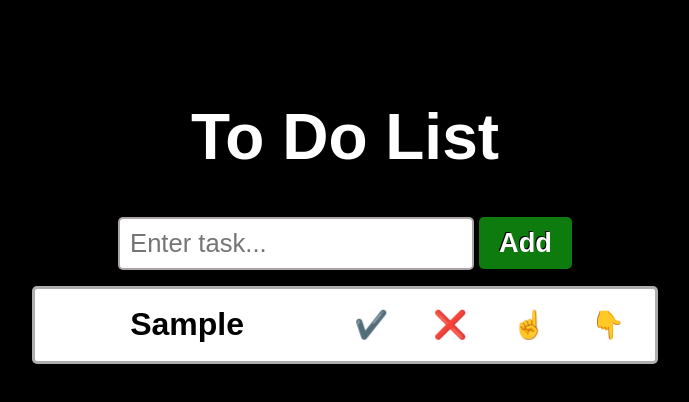
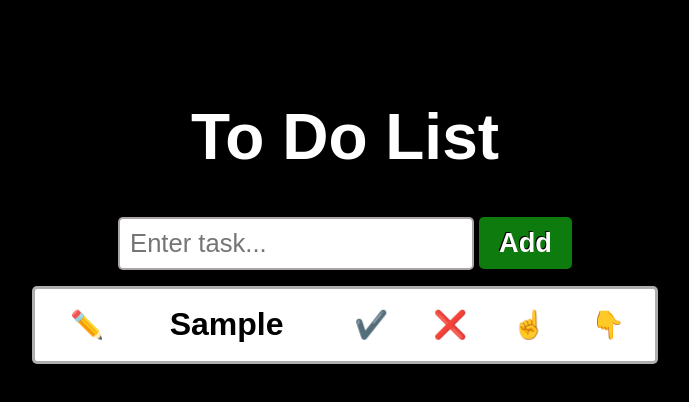
Before and after one commit to CodeSwabbie/todo_list, a React (Create React App) app: page / in a window 1280 px wide. Both pictures are taken after typing "Sample" into the empty fields and a click on the button "Add". Shown: the top 402 px of the page, without its empty margins (295-984 px from the left). Built offline with nearby package versions, Linux system fonts and the light colour scheme.

Commit message:
edit button working

```diff
--- /dev/null
+++ b/src/EditTask.js
@@ -0,0 +1,19 @@
+export default function EditTask({ tasks, task, updateTasks }) {
+  function edit(id) {
+    const updatedTasks = tasks.map((task) => {
+      if (task.id === id) {
+        return { ...task, isEdit: !task.isEdit };
+      }
+      return task;
+    });
+    updateTasks(updatedTasks);
+  }
+
+  return (
+    <div>
+      <button className="edit-button" onClick={() => edit(task.id)}>
+        ✏️
+      </button>
+    </div>
+  );
+}
--- a/src/TodoElement.js
+++ b/src/TodoElement.js
@@ -1,20 +1,42 @@
 import DoneTask from "./DoneTask";
 import DeleteTask from "./DeleteTask";
 import MoveButtons from "./MoveButtons";
+import EditTask from "./EditTask";
 
 export default function TodoElement({
   task,
-  // doTask,
   updateTasks,
   tasks,
   index,
+  acceptEdit,
 }) {
   return (
     <li className={task.isDone ? "done" : ""}>
-      <span className="text">{task.text}</span>
-      <DoneTask updateTasks={updateTasks} task={task} />
-      <DeleteTask updateTasks={updateTasks} tasks={tasks} task={task} />
-      <MoveButtons index={index} tasks={tasks} updateTasks={updateTasks} />
+      <EditTask tasks={tasks} task={task} updateTasks={updateTasks} />
+      {task.isEdit ? (
+        <>
+          <input
+            className="edit-input"
+            placeholder={task.text}
+            id="input-edit"
+          ></input>
+          <button
+            className="edit-done"
+            onClick={() =>
+              updateTasks(acceptEdit(tasks, task.id, "input-edit"))
+            }
+          >
+            Done
+          </button>
+        </>
+      ) : (
+        <>
+          <span className="text">{task.text}</span>
+          <DoneTask updateTasks={updateTasks} task={task} />
+          <DeleteTask updateTasks={updateTasks} tasks={tasks} task={task} />
+          <MoveButtons index={index} tasks={tasks} updateTasks={updateTasks} />
+        </>
+      )}
     </li>
   );
 }
--- a/src/TodoList.css
+++ b/src/TodoList.css
@@ -81,6 +81,21 @@ ol {
   padding: 0;
 }
 
+.edit-input {
+  margin-left: 30px;
+}
+
+.edit-done {
+  background-color: hsl(120, 79%, 27%);
+  margin-left: 30px;
+  text-shadow: -1px -1px 0 black;
+  padding: 9px 15px;
+}
+
+.edit-done:hover {
+  background-color: hsl(120, 79%, 17%);
+}
+
 li {
   font-size: 2rem;
   font-weight: bold;
--- a/src/TodoList.js
+++ b/src/TodoList.js
@@ -3,6 +3,7 @@ import "./TodoList.css";
 import TodoElement from "./TodoElement";
 import handleKeyPress from "./handleKeyPress";
 import handleInputChange from "./handleInputChange";
+import acceptEdit from "./acceptEdit";
 
 export default function TodoList() {
   const [tasks, updateTasks] = useState(() => {
@@ -24,6 +25,7 @@ export default function TodoList() {
         id: maxId + 1,
         text: newTask,
         isDone: false,
+        isEdit: false,
         date: creationDate,
       };
       updateTasks((t) => [...t, newTaskObject]);
@@ -38,6 +40,7 @@ export default function TodoList() {
       <div>
         <input
           type="text"
+          id="add-input"
           value={newTask}
           onChange={(event) => handleInputChange(event, setNewTask)}
           placeholder="Enter task..."
@@ -57,7 +60,8 @@ export default function TodoList() {
             task={task}
             id={task.id}
             index={index}
-            // doTask={doTask}
+            setNewTask={setNewTask}
+            acceptEdit={acceptEdit}
           />
         ))}
       </ol>
--- /dev/null
+++ b/src/acceptEdit.js
@@ -0,0 +1,10 @@
+export default function acceptEdit(tasks, id, inputId) {
+  return tasks.map((task) => {
+    if (task.id === id) {
+      const inputElemenet = document.getElementById(inputId);
+      task.text = inputElemenet.value;
+      task.isEdit = false;
+    }
+    return task;
+  });
+}
--- a/src/handleKeyPress.js
+++ b/src/handleKeyPress.js
@@ -1,5 +1,5 @@
-export default function handleKeyPress(event, addTask) {
+export default function handleKeyPress(event, job) {
   if (event.key === "Enter") {
-    addTask();
+    job();
   }
 }
```
